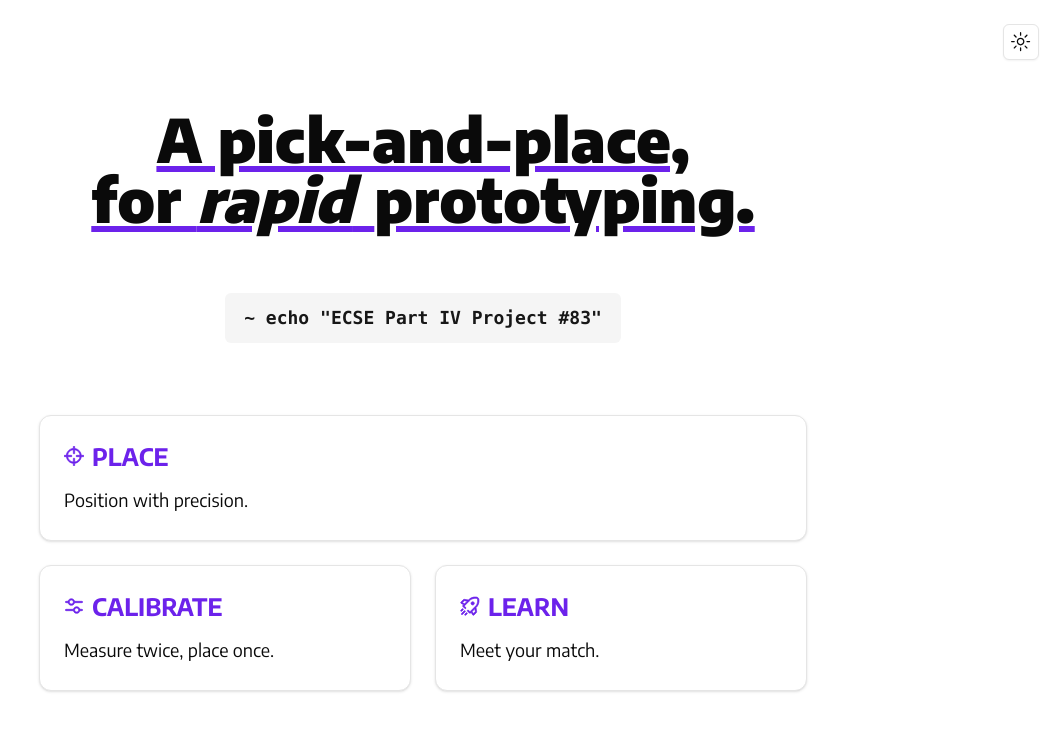
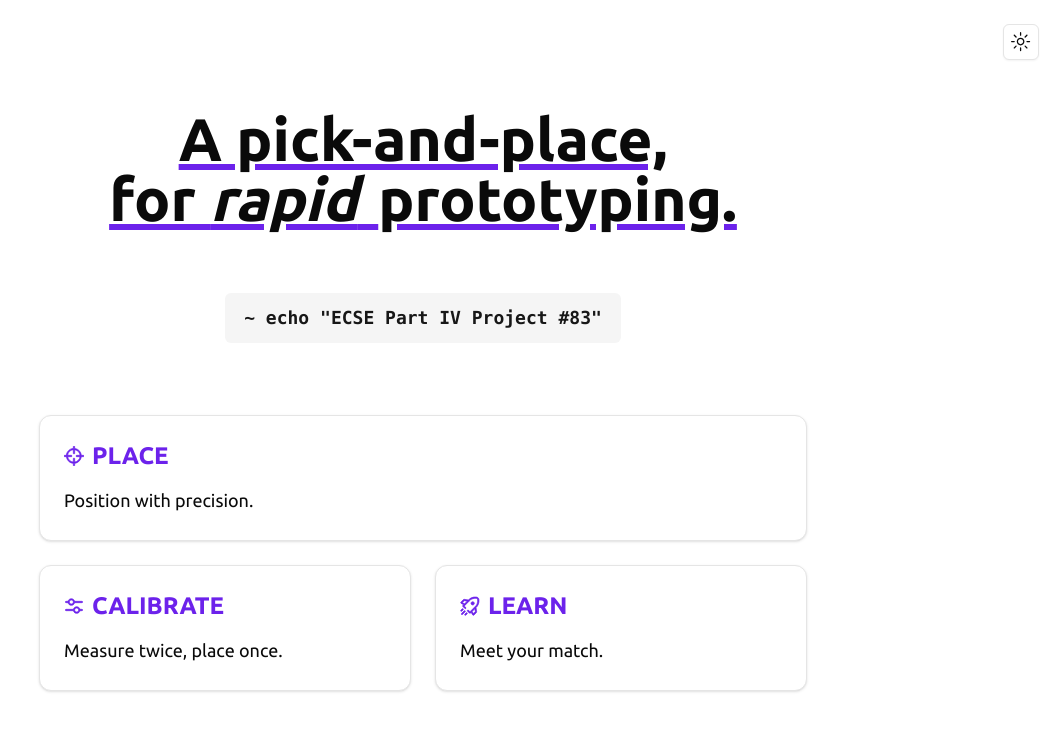
Before and after one commit to p4p-83/interface, a Next.js app in the folder client/: page / in a window 1280 px wide. Shown: the top 730 px of the page, without its empty margins (217-1280 px from the left). Built offline with nearby package versions, Linux system fonts and the light colour scheme.

Commit message:
feat: :lipstick: change font to ubuntu

```diff
--- a/client/src/app/layout.tsx
+++ b/client/src/app/layout.tsx
@@ -1,7 +1,7 @@
 import type { Metadata } from 'next'
 import './globals.css'
 
-import { encodeSans } from '@/styles/fonts'
+import { ubuntu } from '@/styles/fonts'
 import { Toaster } from '@/components/ui/sonner'
 import { ThemeProvider } from '@/components/ThemeProvider'
 import { cn } from '@/lib/utils'
@@ -18,7 +18,7 @@ export default function RootLayout({
 }>) {
   return (
     <html lang='en' suppressHydrationWarning>
-      <body className={cn(encodeSans.className, 'flex min-h-screen flex-col items-center justify-center px-5')}>
+      <body className={cn(ubuntu.className, 'flex min-h-screen flex-col items-center justify-center px-5')}>
 
         <ThemeProvider
           attribute='class'
--- a/client/src/app/page.tsx
+++ b/client/src/app/page.tsx
@@ -21,7 +21,7 @@ export default function Home() {
         <ThemeToggle />
       </div>
 
-      <h1 className='mb-16 text-6xl text-center font-black underline decoration-primary'>
+      <h1 className='mb-16 text-6xl text-center font-bold underline decoration-primary'>
         A pick-and-place,<br />
         for <em className='italic'>rapid</em><span className='tracking-widest'> </span>prototyping.
       </h1>
--- a/client/src/components/ui/sonner.tsx
+++ b/client/src/components/ui/sonner.tsx
@@ -3,7 +3,7 @@
 import { useTheme } from 'next-themes'
 import { ExternalToast, Toaster as Sonner } from 'sonner'
 
-import { encodeSans } from '@/styles/fonts'
+import { ubuntu } from '@/styles/fonts'
 import { cn } from '@/lib/utils'
 
 type ToasterProps = React.ComponentProps<typeof Sonner>
@@ -32,7 +32,7 @@ const Toaster = ({ ...props }: ToasterProps) => {
         classNames: {
           toast:
             cn(
-              encodeSans.className,
+              ubuntu.className,
               'group toast group-[.toaster]:bg-background group-[.toaster]:text-foreground group-[.toaster]:border-border group-[.toaster]:!shadow-lg',
             ),
           description: 'group-[.toast]:!text-muted-foreground',
--- a/client/src/styles/fonts.ts
+++ b/client/src/styles/fonts.ts
@@ -1,7 +1,8 @@
-import { Encode_Sans } from 'next/font/google'
+import { Ubuntu } from 'next/font/google'
 
-const encodeSans = Encode_Sans({
+const ubuntu = Ubuntu({
+  weight: ['300', '400', '500', '700'],
   subsets: ['latin'],
 })
 
-export { encodeSans }
+export { ubuntu }
```
